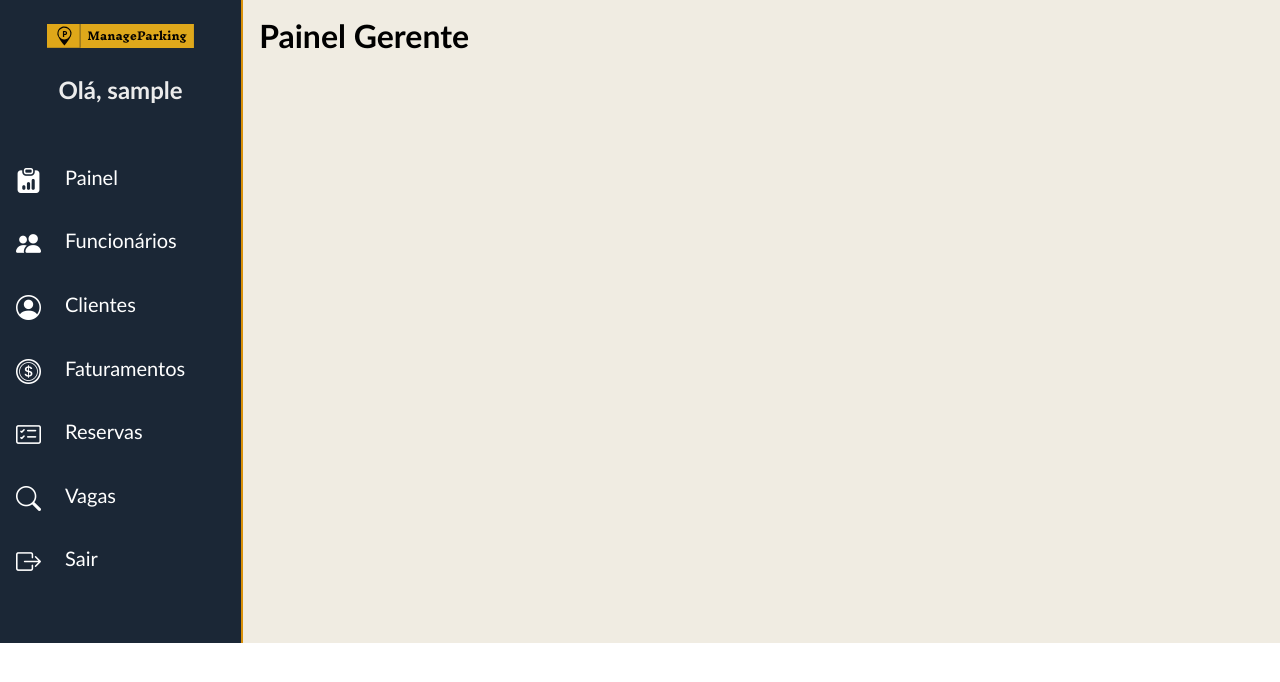
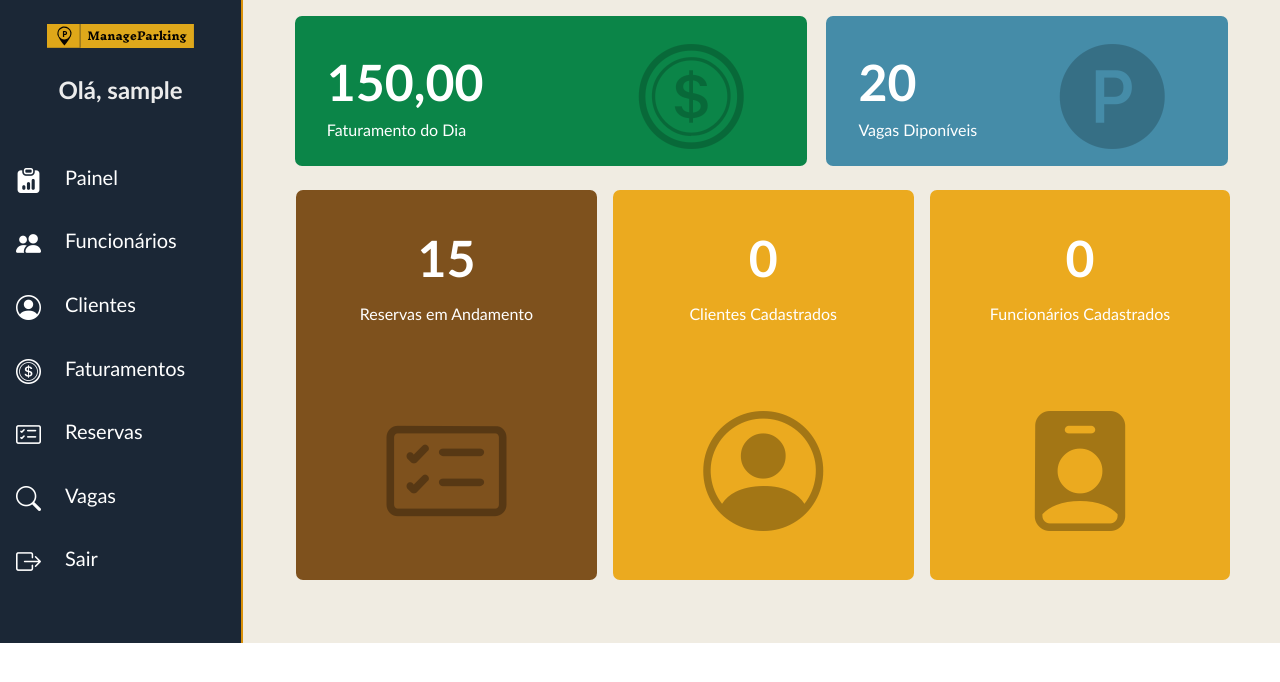
Before and after one commit to David0102/-manage-parking, a Django app: page /painel/ in a window 1280 px wide. Shown: the top 682 px of the page. Run offline with Django 4.2, Linux system fonts and the light colour scheme; the visitor is signed in with stand-in values (Sample User, id 1); data comes from the database, SQL or seed files in the repository; data that the repository does not hold is empty.

Commit message:
create painel

```diff
--- /dev/null
+++ b/static/css/user/painel.css
@@ -0,0 +1,184 @@
+.faturamento-vagas-content{
+    display: flex;
+    width: 100%;
+    display: flex;
+    justify-content: center;
+}
+
+.faturamento{
+    padding: 1em 2em;
+    display: flex;
+    align-items: center;
+    justify-content: space-between;
+    flex-wrap: wrap;
+    width: 51%;
+    height: 150px;
+    border-radius: 7px;
+    background-color: rgb(11, 133, 72);
+}
+
+.valor h1{
+    font-weight: bold;
+    font-size: 50px;
+    color: white;
+}
+
+.valor p{
+    margin-top: .5em;
+    color: white;
+}
+
+.faturamento i, .vagas i{
+    opacity: .2;
+    margin-right: .3em;
+    font-size: 105px;
+}
+
+.vagas{
+    padding: 1em 2em;
+    display: flex;
+    align-items: center;
+    justify-content: space-between;
+    flex-wrap: wrap;
+    width: 40%;
+    height: 150px;
+    border-radius: 7px;
+    background-color: rgb(69, 140, 168);
+    margin-left: 1.2em;
+}
+
+.cliente-funcionario-reservas-content{
+    margin-left: 2.3em;
+    margin-top: 1.5em;
+    width: 93%;
+    display: flex;
+    align-items: center;
+    height: 390px;
+}
+
+.cards-painel{
+    width: 319px;
+    height: 100%;
+    background-color: rgb(235, 170, 31);
+    border-radius: 7px;
+    display: flex;
+    flex-direction: column;
+    align-items: center;
+    justify-content: space-around;
+}
+
+.space-card{
+    margin-left: 1em;
+}
+
+.total-clientes-func{
+    text-align: center;
+}
+
+.total-clientes-func h1{
+    font-weight: bold;
+    font-size: 50px;
+    color: white;
+}
+
+.total-clientes-func p{
+    margin-top: 1em;
+    color: white;
+}
+
+.cards-painel i{
+    font-size: 120px;
+    opacity: .3;
+}
+
+.color-card{
+    background-color: rgb(126, 81, 29);
+}
+
+.card-vagas{
+    padding: 1em 2em;
+    display: flex;
+    align-items: center;
+    justify-content: space-between;
+    margin-left: 2em;
+    width: 94%;
+    height: 150px;
+    border-radius: 7px;
+    background-color: rgb(69, 140, 168);
+}
+
+.text-card{
+    margin-left: 1em;
+}
+
+.text-card h1{
+    font-size: 55px;
+    color: white;
+}
+
+.text-card p{
+    color: white;
+    margin-top: .4em;
+}
+
+.card-vagas i{
+    font-size: 110px;
+    opacity: .3;
+}
+
+.cliente-reservas-content{
+    display: flex;
+    width: 94%;
+    margin-left: 2.1em;
+    margin-top: 1.2em;
+    height: 390px;
+}
+
+.card{
+    width: 49%;
+    border-radius: 7px;
+    display: flex;
+    flex-direction: column;
+    align-items: center;
+}
+
+.space-card-cliente-func{
+    margin-left: 1.8em;
+}
+
+.color-card-cliente{
+    background-color: rgb(235, 170, 31);
+}
+
+.card-text{
+    margin-top: 2em;
+    text-align: center;
+}
+
+.card-text h1{
+    color: white;
+    font-size: 55px;
+}
+
+.card-text p{
+    color: white;
+    margin-top: .5em;
+}
+
+.card i{
+    font-size: 140px;
+    margin-top: .5em;
+    opacity: .3;
+}
+
+@media (max-width:1100px){
+    .vagas i, .faturamento i, .cards-painel i{
+        display: none;
+    }
+}
+
+@media (max-width:1000px){
+    .valor h1{
+        font-size: 45px;
+    }
+}
--- a/templates/base.html
+++ b/templates/base.html
@@ -12,6 +12,7 @@
     <link rel="stylesheet" href="{% static 'css/cliente/deletar_cliente.css' %}">
     <link rel="stylesheet" href="{% static 'css/user/loginn_useer.css' %}">
     <link rel="stylesheet" href="{% static 'css/messages/message.css' %}">
+    <link rel="stylesheet" href="{% static 'css/user/painel.css' %}">
 </head>
 
 <body>
--- a/templates/user/painel.html
+++ b/templates/user/painel.html
@@ -4,9 +4,69 @@
 {% block content %}
 <div>
     {% if user.is_superuser %}
-    <h1>Painel Gerente</h1>
+    <div class="faturamento-vagas-content">
+        <div class="faturamento">
+            <div class="valor">
+                <h1>150,00</h1>
+                <p>Faturamento do Dia</p>
+            </div>
+            <i class="bi bi-coin"></i>
+        </div>
+        <div class="vagas">
+            <div class="valor">
+                <h1>20</h1>
+                <p>Vagas Diponíveis</p>
+            </div>
+            <i class="bi bi-p-circle-fill"></i>
+        </div>
+    </div>
+    <div class="cliente-funcionario-reservas-content">
+        <div class="cards-painel color-card">
+            <div class="total-clientes-func">
+                <h1>15</h1>
+                <p>Reservas em Andamento</p>
+            </div>
+            <i class="bi bi-card-checklist"></i>
+        </div>
+        <div class="cards-painel space-card">
+            <div class="total-clientes-func">
+                <h1>{{total_clientes}}</h1>
+                <p>Clientes Cadastrados</p>
+            </div>
+            <i class="bi bi-person-circle"></i>
+        </div>
+        <div class="cards-painel space-card">
+            <div class="total-clientes-func">
+                <h1>{{total_funcionarios}}</h1>
+                <p>Funcionários Cadastrados</p>
+            </div>
+            <i class="bi bi-person-badge-fill"></i>
+        </div>
+    </div>
     {% else %}
-    <h1>Painel Funcionário</h1>
+    <div class="card-vagas">
+        <div class="text-card">
+            <h1>20</h1>
+            <p>Vagas Disponíveis</p>
+        </div>
+        <i class="bi bi-p-circle-fill"></i>
+    </div>
+    <div class="cliente-reservas-content">
+        <div class="card color-card">
+            <div class="card-text">
+                <h1>15</h1>
+                <p>Reservas em Andamento</p>
+            </div>
+            <i class="bi bi-card-checklist"></i>
+        </div>
+        <div class="card color-card-cliente space-card-cliente-func">
+            <div class="card-text">
+                <h1>{{total_clientes}}</h1>
+                <p>Clientes Cadastrados</p>
+            </div>
+            <i class="bi bi-person-circle"></i>
+        </div>
+    </div>
     {% endif %}
 </div>
 {% endblock %}
--- a/user/views.py
+++ b/user/views.py
@@ -1,12 +1,11 @@
-from typing import Any
-from django import http
-from django.http.response import HttpResponse
 from django.shortcuts import redirect, render
 from django.contrib.auth.decorators import login_required
 from django.contrib import messages
 from django.contrib.auth.views import LoginView, LogoutView
 from django.contrib.auth.mixins import LoginRequiredMixin
 from django.urls import reverse_lazy
+from cliente.models import Cliente
+from django.contrib.auth.models import User
 
 
 class CustomLoginView(LoginView):
@@ -22,7 +21,11 @@ class CustomLoginView(LoginView):
 
 @login_required
 def painel(request):
-    return render(request, 'user/painel.html')
+    clientes = Cliente.objects.all()
+    funcionarios = User.objects.exclude(is_superuser = True)
+    total_funcionarios = len(funcionarios)
+    total_clientes = len(clientes)
+    return render(request, 'user/painel.html', {"total_clientes": total_clientes, "total_funcionarios": total_funcionarios})
 
 class CustomLogoutView(LoginRequiredMixin, LogoutView):
     success_url = reverse_lazy('login')
```
